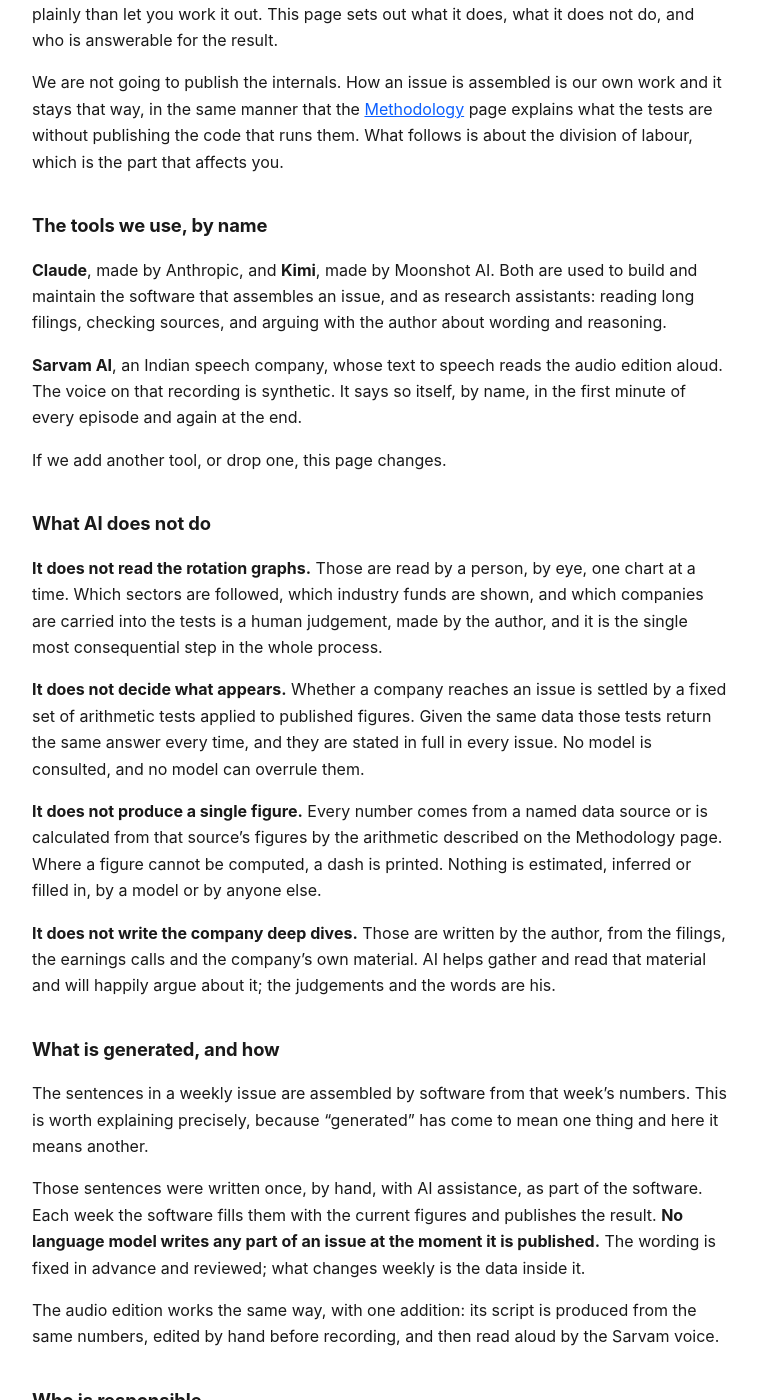
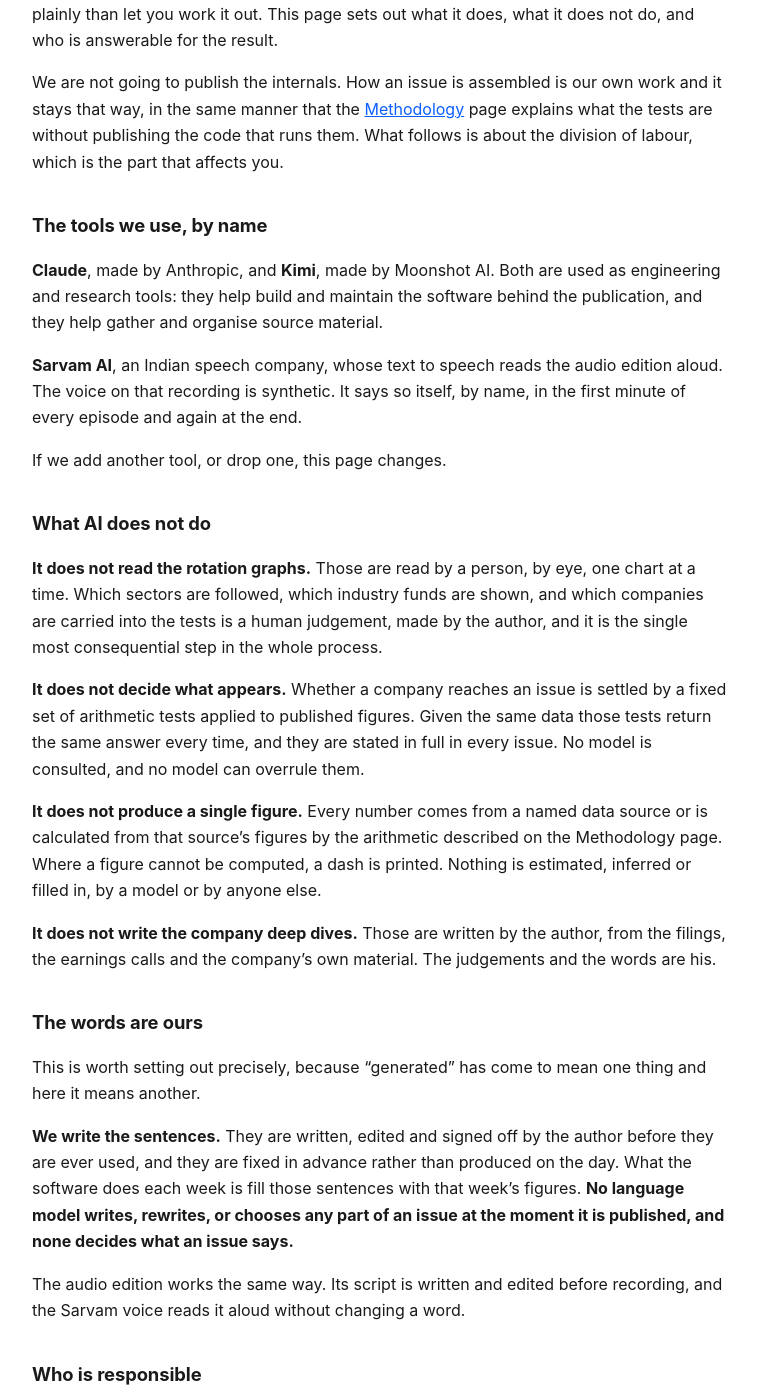
Before and after one commit to themicrocapinvestor/MM-Policies, a Jekyll site: the page built from ai.md, in a window 1280 px wide and 1400 px high, scrolled down 269 px. Shown: the whole window, without its empty margins (260-1017 px from the left). Built offline with Jekyll 4.4.1, drawn with Linux system fonts in a browser that asks for light colours; some of the changed text lies outside the part shown.

Commit message:
Contact address moves to hello@themicrocapminute.in, and the AI page says less
Twenty replacements across six pages: privacy, support, terms, refunds, index
and the AI page. That includes both Grievance Officer entries, the one under the
Consumer Protection (E-Commerce) Rules in support and the one under the Digital
Personal Data Protection Act in privacy, which are the two addresses that have
to work when somebody is unhappy rather than curious.

The AI page loses two passages. The description of what Claude and Kimi do said
they read filings, check sources and argue about wording and reasoning, which
reads as though a model shapes editorial judgement. They are engineering and
research tools and the page now says that and stops. The same sentence in the
deep dive paragraph is gone for the same reason.

The section on generated text is rewritten as "The words are ours" and says so
directly: we write the sentences, they are edited and signed off before they are
ever used, and no language model writes, rewrites or chooses any part of an
issue at publication, or decides what an issue says.

```diff
--- a/ai.md
+++ b/ai.md
@@ -18,9 +18,9 @@ about the division of labour, which is the part that affects you.
 
 ## The tools we use, by name
 
-**Claude**, made by Anthropic, and **Kimi**, made by Moonshot AI. Both are used to build
-and maintain the software that assembles an issue, and as research assistants: reading
-long filings, checking sources, and arguing with the author about wording and reasoning.
+**Claude**, made by Anthropic, and **Kimi**, made by Moonshot AI. Both are used as
+engineering and research tools: they help build and maintain the software behind the
+publication, and they help gather and organise source material.
 
 **Sarvam AI**, an Indian speech company, whose text to speech reads the audio edition
 aloud. The voice on that recording is synthetic. It says so itself, by name, in the first
@@ -46,22 +46,22 @@ Where a figure cannot be computed, a dash is printed. Nothing is estimated, infe
 filled in, by a model or by anyone else.
 
 **It does not write the company deep dives.** Those are written by the author, from the
-filings, the earnings calls and the company's own material. AI helps gather and read that
-material and will happily argue about it; the judgements and the words are his.
+filings, the earnings calls and the company's own material. The judgements and the words
+are his.
 
-## What is generated, and how
+## The words are ours
 
-The sentences in a weekly issue are assembled by software from that week's numbers. This
-is worth explaining precisely, because "generated" has come to mean one thing and here it
-means another.
+This is worth setting out precisely, because "generated" has come to mean one thing and
+here it means another.
 
-Those sentences were written once, by hand, with AI assistance, as part of the software.
-Each week the software fills them with the current figures and publishes the result. **No
-language model writes any part of an issue at the moment it is published.** The wording is
-fixed in advance and reviewed; what changes weekly is the data inside it.
+**We write the sentences.** They are written, edited and signed off by the author before
+they are ever used, and they are fixed in advance rather than produced on the day. What
+the software does each week is fill those sentences with that week's figures. **No
+language model writes, rewrites, or chooses any part of an issue at the moment it is
+published, and none decides what an issue says.**
 
-The audio edition works the same way, with one addition: its script is produced from the
-same numbers, edited by hand before recording, and then read aloud by the Sarvam voice.
+The audio edition works the same way. Its script is written and edited before recording,
+and the Sarvam voice reads it aloud without changing a word.
 
 ## Who is responsible
 
```
Also changed, not shown: other parts of ai.md (+1 -1 lines), index.md (+1 -1 lines), privacy.md (+2 -2 lines), refunds.md (+2 -2 lines), support.md (+2 -2 lines), terms.md (+2 -2 lines).
